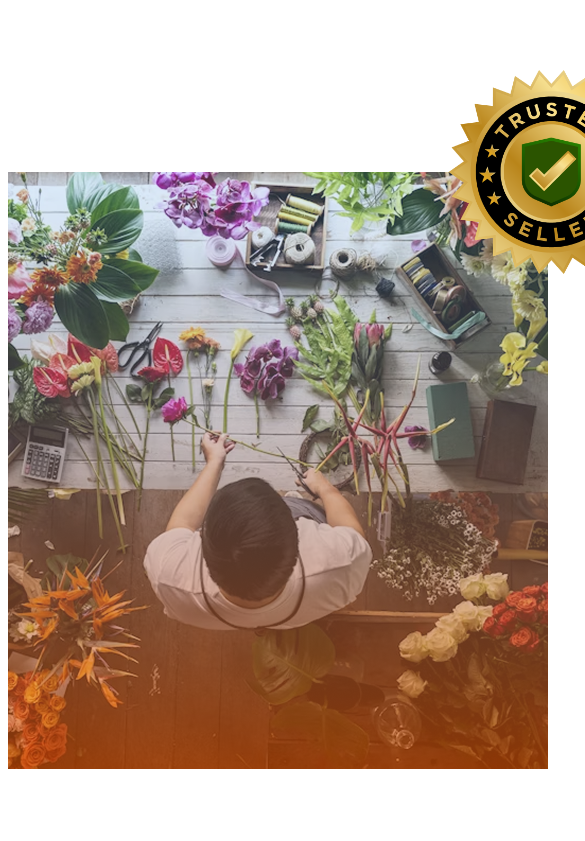
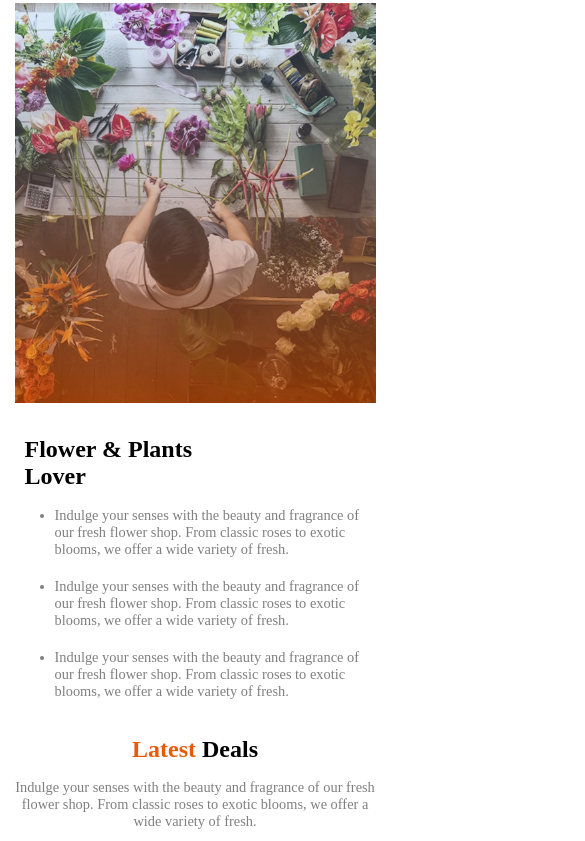
Before and after one commit to hamim313/assignment2, a plain HTML site: page index.html in a window 390 px wide. Shown: the part 2268-3109 px from the top of the page, 585 px wide, since content can reach past the window. Drawn offline with Linux system fonts and the light colour scheme.

Commit message:
body is responsive now

```diff
--- a/index.html
+++ b/index.html
@@ -90,7 +90,7 @@
         <div class="lover-section">
             <div class="lover-img">
                 <img class="trusted-img" src="assets/trusted-badge.png" alt="">
-                <img src="assets/flower-store.png" alt="">
+                <img class="lover-img-real" src="assets/flower-store.png" alt="">
             </div>
             <div class="lover-text">
                 <ul>
--- a/styles/styles.css
+++ b/styles/styles.css
@@ -258,4 +258,50 @@ a{
         padding: 10px 20px;
         font-weight: 600;
     }
+    .lover-section{
+        display: block;
+        width: 361px;
+        margin-top: 41.5px;
+        margin-left: auto;
+        margin-right: auto;
+    }
+    .lover-img>.trusted-img{
+        display: none;
+    }
+    .lover-img-real{
+        width: 361px;
+    }
+    .lover-text{
+        margin-top: -180px;
+        margin-left: -30px;
+        margin-right: auto;
+    }
+    .lover-text>ul>h1{
+        font-size: 1.5rem;
+    }
+    .lover-text>ul>li{
+        font-size: 0.9rem;
+    }
+    .latest-deal{
+        width: 361px;
+        margin-top: 0px;
+    }
+    .deal-text>h1{
+        font-size: 1.5rem;
+    }
+    .deal-text>p{
+        width: 361px;
+        font-size: 0.9rem;
+        text-align: center;
+    }
+    .plant-img{
+        width: 361px;
+        display: block;
+        margin-top: 0px;
+    }
+    .big-img>img{
+        width: 361px;
+        margin-top: 20px;
+        border-radius: 14px;
+    }
 }
```
